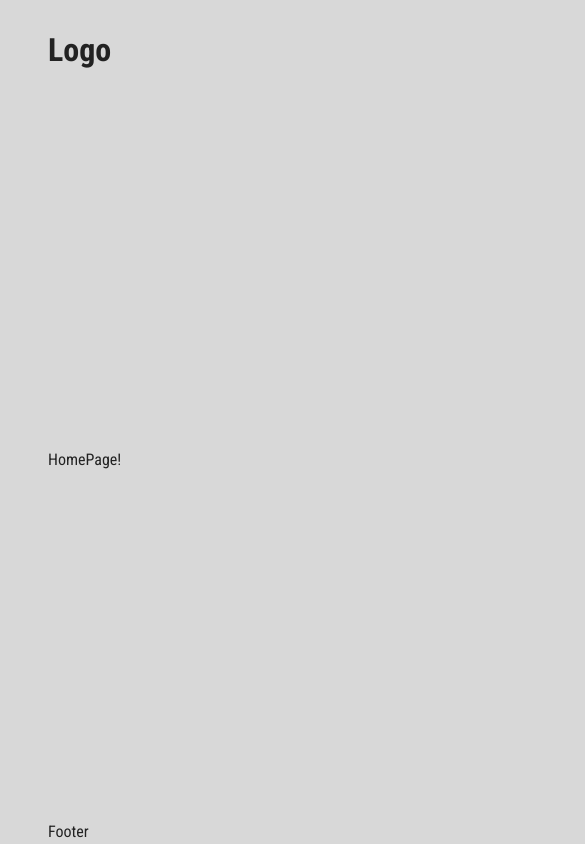
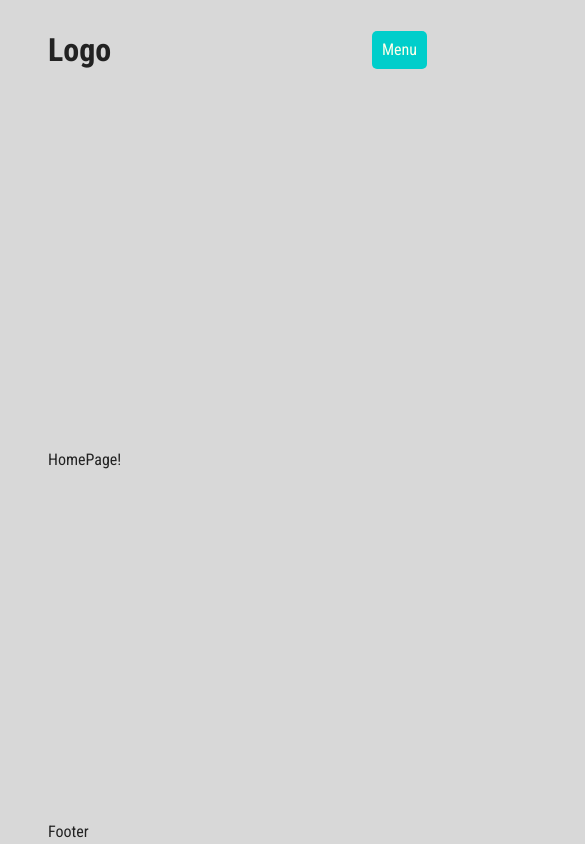
Before and after one commit to DezmenSykes/nextjs-stack-starter, a Next.js app: page / in a window 390 px wide. Shown: the top 844 px of the page, 585 px wide, since content can reach past the window. Built offline with nearby package versions, Linux system fonts and the light colour scheme.

Commit message:
added more media queries.. why not.

```diff
--- a/app/globals.css
+++ b/app/globals.css
@@ -69,3 +69,15 @@ button {
     width:768px;
   }
 }
+
+@media (max-width:768px) {
+  .container {
+    width:640px;
+  }
+}
+
+@media (max-width:640px) {
+  .container {
+    width:475px;
+  }
+}
```
